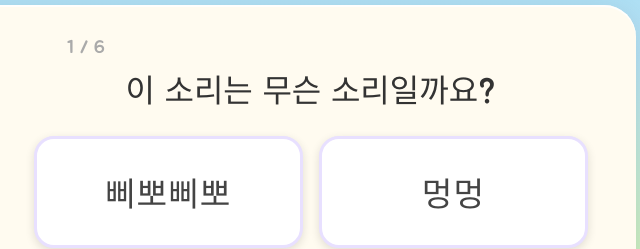
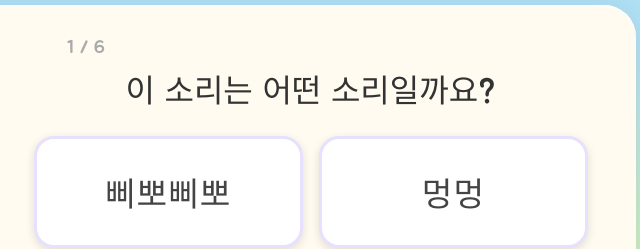
Before and after one commit to SEUNGMIN999/sound_quiz, a plain HTML site: page index.html in a window 1280 px wide. Shown: the part 263-512 px from the top of the page, 554-1194 px from the left. Drawn offline with Linux system fonts and the light colour scheme.

Commit message:
Update index.html

```diff
--- a/index.html
+++ b/index.html
@@ -481,7 +481,7 @@
       </button>
     </div>
     <div class="quiz-right">
-      <div class="question-text">이 소리는 무슨 소리일까요?</div>
+      <div class="question-text">이 소리는 어떤 소리일까요?</div>
       <div class="choices" id="choices"></div>
     </div>
   </div>
```
